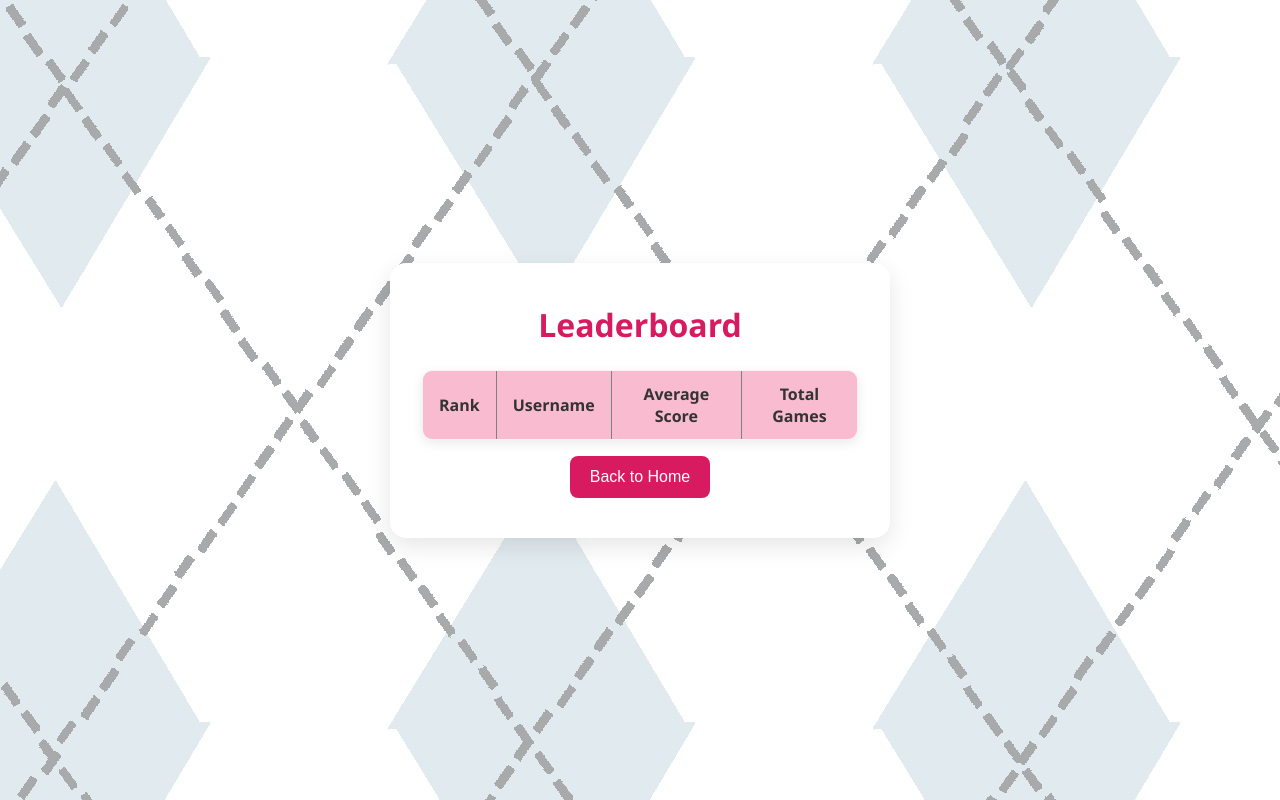
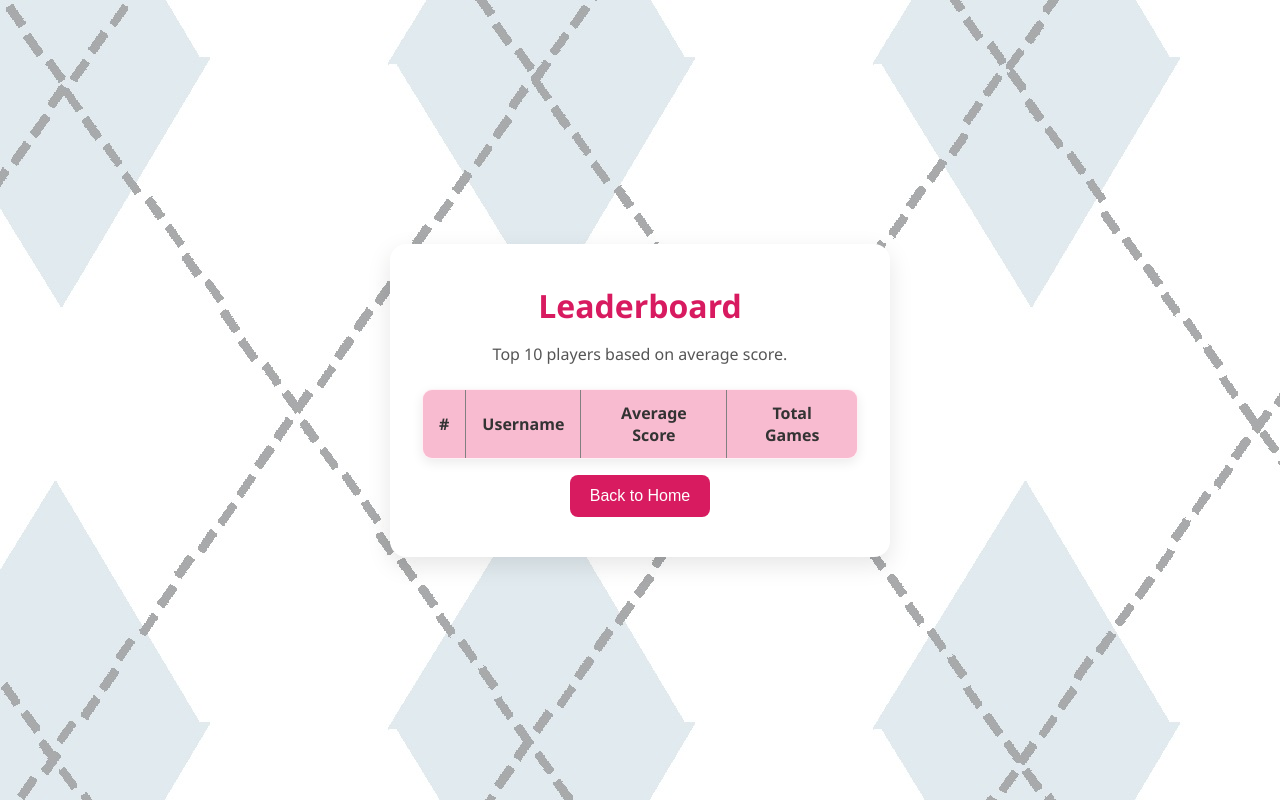
Before and after one commit to kaylamsky/quizapp_project2, a website: page Leaderboard.html in a window 1280 px wide. Drawn offline with Linux system fonts and the light colour scheme; no server answers.

Commit message:
some edit

```diff
--- a/Leaderboard.html
+++ b/Leaderboard.html
@@ -8,10 +8,11 @@
 <body>
   <div class="container">
     <h1>Leaderboard</h1>
+    <p>Top 10 players based on average score.</p>
     <table border="1">
       <thead>
         <tr>
-          <th>Rank</th>
+          <th>#</th>
           <th>Username</th>
           <th>Average Score</th>
           <th>Total Games</th>
```
